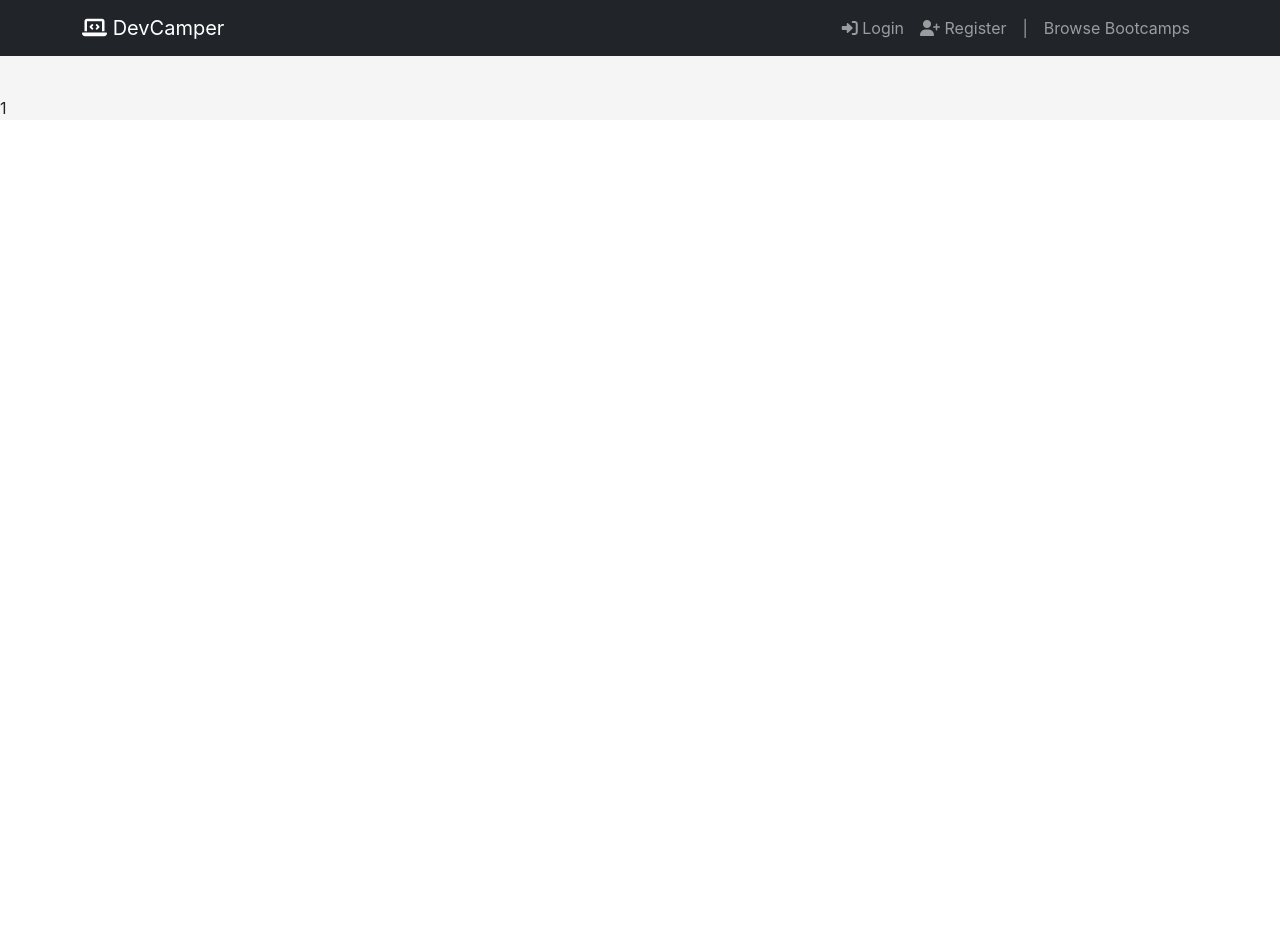
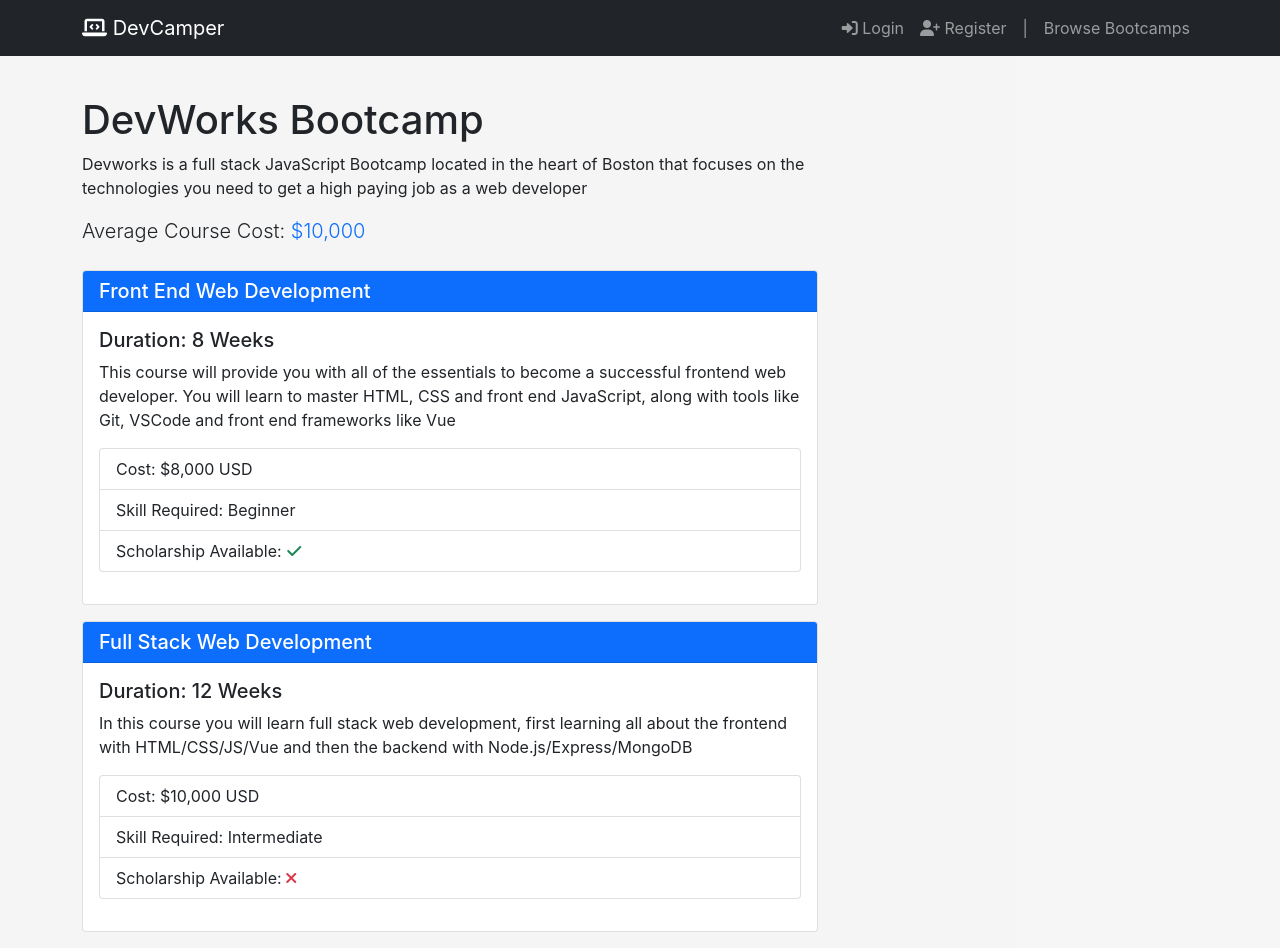
Before and after one commit to sholabioku/devcamper-api, a React (Create React App) app in the folder frontend/: page /bootcamps/1 in a window 1280 px wide. Before the commit the page ends 800 px from the top, so only its background shows below. Built offline with nearby package versions, Linux system fonts and the light colour scheme.

Commit message:
Add JSX for main col ui

```diff
--- a/frontend/src/pages/bootcamp/Bootcamp.jsx
+++ b/frontend/src/pages/bootcamp/Bootcamp.jsx
@@ -1,11 +1,78 @@
 import React from 'react';
+import { Card, Col, Container, ListGroup, Row } from 'react-bootstrap';
 import { useParams } from 'react-router-dom';
 import './bootcamp.css';
 
 const Bootcamp = () => {
   const params = useParams();
   const { id: bootcampId } = params;
-  return <div className="bootcamp-show">{bootcampId}</div>;
+  return (
+    <div className="bootcamp-show">
+      <Container>
+        <Row>
+          {/* Main Col */}
+          <Col md={8}>
+            <h1>DevWorks Bootcamp</h1>
+            {/* Description */}
+            <p>
+              Devworks is a full stack JavaScript Bootcamp located in the heart
+              of Boston that focuses on the technologies you need to get a high
+              paying job as a web developer
+            </p>
+            {/* Avg cost */}
+            <p className="lead mb-4">
+              Average Course Cost: <span className="text-primary">$10,000</span>
+            </p>
+            {/* Courses */}
+            <Card className="mb-3">
+              <h5 className="card-header bg-primary text-white">
+                Front End Web Development
+              </h5>
+              <Card.Body>
+                <Card.Title>Duration: 8 Weeks</Card.Title>
+                <Card.Text>
+                  This course will provide you with all of the essentials to
+                  become a successful frontend web developer. You will learn to
+                  master HTML, CSS and front end JavaScript, along with tools
+                  like Git, VSCode and front end frameworks like Vue
+                </Card.Text>
+                <ListGroup className="mb-3">
+                  <ListGroup.Item>Cost: $8,000 USD</ListGroup.Item>
+                  <ListGroup.Item>Skill Required: Beginner</ListGroup.Item>
+                  <ListGroup.Item>
+                    Scholarship Available:{' '}
+                    <i className="fas fa-check text-success"></i>{' '}
+                  </ListGroup.Item>
+                </ListGroup>
+              </Card.Body>
+            </Card>
+
+            <Card className="mb-3">
+              <h5 className="card-header bg-primary text-white">
+                Full Stack Web Development
+              </h5>
+              <Card.Body>
+                <Card.Title>Duration: 12 Weeks</Card.Title>
+                <Card.Text>
+                  In this course you will learn full stack web development,
+                  first learning all about the frontend with HTML/CSS/JS/Vue and
+                  then the backend with Node.js/Express/MongoDB
+                </Card.Text>
+                <ListGroup className="mb-3">
+                  <ListGroup.Item>Cost: $10,000 USD</ListGroup.Item>
+                  <ListGroup.Item>Skill Required: Intermediate</ListGroup.Item>
+                  <ListGroup.Item>
+                    Scholarship Available:{' '}
+                    <i className="fas fa-times text-danger"></i>{' '}
+                  </ListGroup.Item>
+                </ListGroup>
+              </Card.Body>
+            </Card>
+          </Col>
+        </Row>
+      </Container>
+    </div>
+  );
 };
 
 export default Bootcamp;
```
